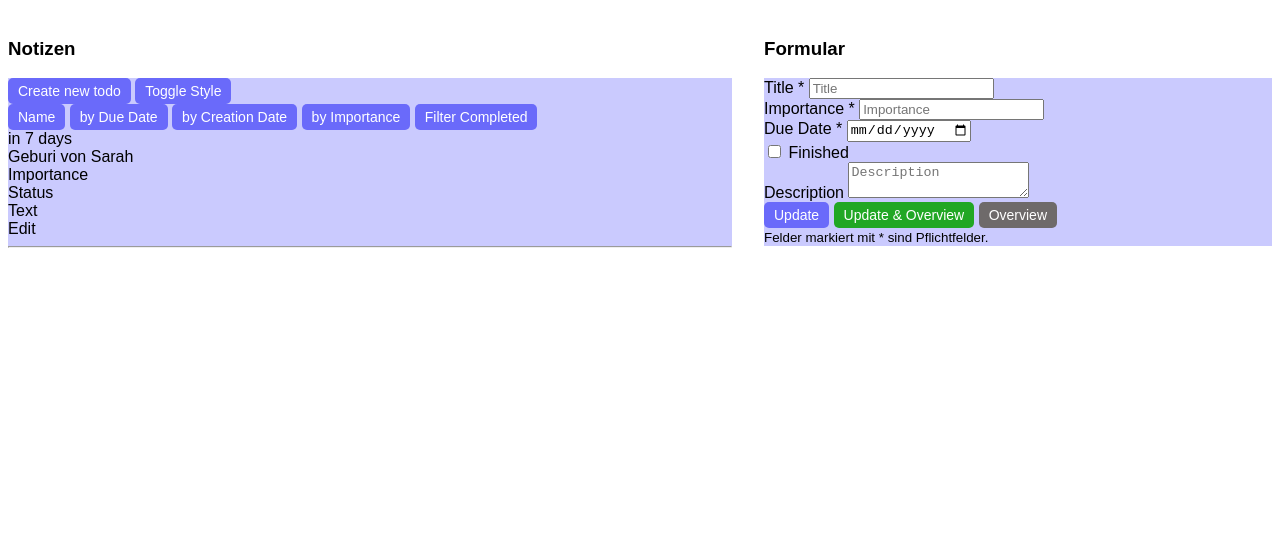
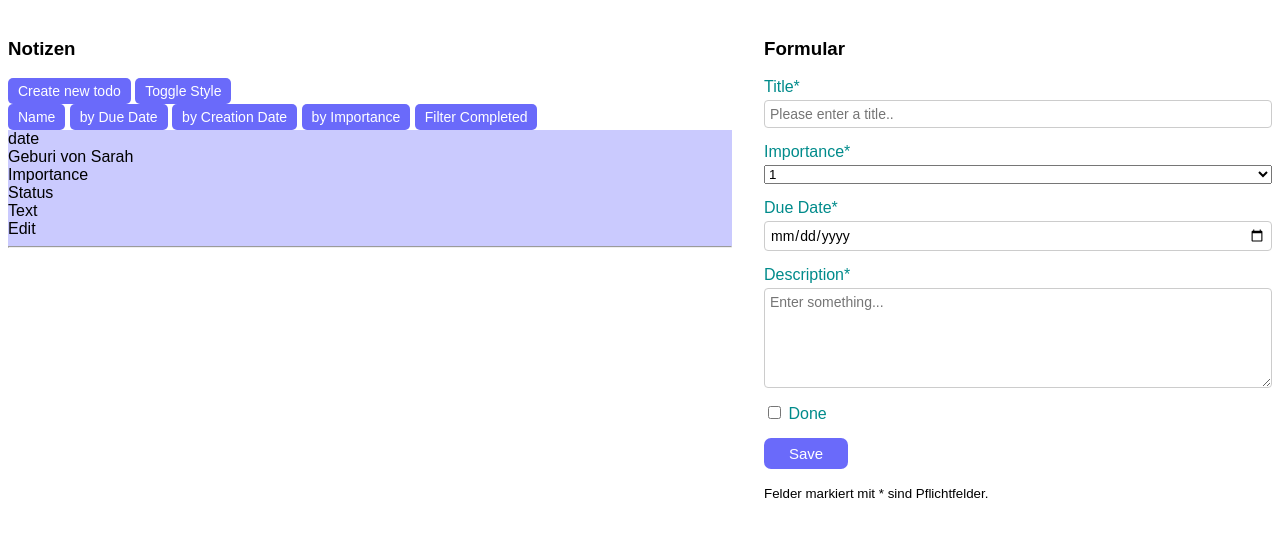
Before and after one commit to almirhodzicost/projekt-1, a website: page source/public/index.html in a window 1280 px wide. Shown: the part 61-598 px from the top of the page. Drawn offline with nearby package versions, Linux system fonts and the light colour scheme.

Commit message:
Some fixes, added form css

```diff
--- a/package.json
+++ b/package.json
@@ -1,7 +1,7 @@
 {
   "name": "cas-fee-projekt-1-starter-template",
   "version": "1.0.0",
-  "description": "Testat template",
+  "description": "Note App",
   "main": "public/scripts/main.js",
   "type": "module",
   "scripts": {
@@ -12,7 +12,7 @@
     "eslint": "eslint \"**/*.js\"",
     "all": "npm run stylelint && npm run w3c  && npm run eslint  && node -e \"console.log('npm run all completed')\""
   },
-  "author": "Michael Gfeller",
+  "author": "Almir Hodzic",
   "license": "ISC",
   "devDependencies": {
     "@typescript-eslint/eslint-plugin": "^5.59.1",
--- a/source/public/index.html
+++ b/source/public/index.html
@@ -7,33 +7,35 @@
   <script src="./scripts/index.js" type="module"></script>
   <script src="https://cdnjs.cloudflare.com/ajax/libs/moment.js/2.29.4/moment.min.js"></script>
   <link rel="stylesheet" href="./styles/index.css">
-  <link rel="stylesheet" href="./styles/flexbox.css">
   <link rel="icon" type="image/x-icon" href="./images/favicon.png">
 </head>
 <body>
 <h1>Note App</h1>
 
 <div class="row">
-  <!-- Ausgabe Start -->
+
     <div class="col-xs-12 col-sm-7">
       <h3>Notizen</h3>
 
-      <div class="box bg-style">
+      <div id="ToolBar">
+        <div>
           <input type="button" class="btn btn-primary" name="button_create" value="Create new todo">
           <input type="button" class="btn btn-primary" name="button_style" value="Toggle Style">
         </div>
-
-      <div class="box bg-style">
+        <div>
           <input type="button" class="btn btn-primary" name="button_sortByName" value="Name">
           <input type="button" class="btn btn-primary" name="button_sortByDueDate" value="by Due Date">
           <input type="button" class="btn btn-primary" name="button_sortByCreationDate" value="by Creation Date">
           <input type="button" class="btn btn-primary" name="button_sortByImportance" value="by Importance">
           <input type="button" class="btn btn-primary" name="button_sortFilterCompleted" value="Filter Completed">
         </div>
+      </div>
 
-      <div class="box bg-style">
-        <div class="notice">
-          <div class="date">in 7 days</div>
+
+      <div class="bg-style" id="ToDoBox">
+
+          <div class="todo">
+            <div class="date">date</div>
             <div class="title">Geburi von Sarah</div>
             <div class="importance">Importance</div>
             <div class="status">Status</div>
@@ -41,52 +43,65 @@
             <div class="action">Edit</div>
             <hr>
           </div>
+
       </div>
+
     </div>
-  <!-- Ausgabe Ende -->
 
-  <!-- Formular Start -->
     <div class="col-xs-12 col-sm-5">
       <h3>Formular</h3>
-      <div class="box bg-style">
+      <div>
+
+        <div class="form-container">
           <form>
+            <!--Input Title-->
             <div class="form-group">
-            <label>Title *</label>
-            <input type="text" class="form-control" name="title" placeholder="Title" required="required">
+              <label for="title">Title*</label>
+              <input type="text" id="title" name="title" placeholder="Please enter a title.."  required>
             </div>
 
+            <!--Input Importance-->
             <div class="form-group">
-            <label>Importance *</label>
-            <input type="text" class="form-control" name="importance" placeholder="Importance" required="required">
+              <label for="importance">Importance*</label>
+              <select name="importance" id="importance">
+                <option value="1">1</option>
+                <option value="2">2</option>
+                <option value="3">3</option>
+                <option value="4">4</option>
+                <option value="5">5</option>
+              </select>
             </div>
 
+            <!--Input Due Date-->
             <div class="form-group">
-            <label>Due Date *</label>
-            <input type="date" class="form-control form-control-sm" name="date" value="dd/mm/yyyy">
+              <label for="due-date">Due Date*</label>
+              <input type="date" id="due_date" name="due_date" required>
             </div>
 
+            <!--Input Description-->
             <div class="form-group">
-            <div class="form-check">
-              <input class="form-check-input" type="checkbox" name="finished" value="1" id="finished">
-              <label for="finished" class="form-check-label">Finished</label>
-            </div>
+              <label for="description">Description*</label>
+              <textarea id="description" name="description" placeholder="Enter something..." required></textarea>
             </div>
 
-          <div class="form-group">
-            <label>Description</label>
-            <textarea class="form-control" name="description" placeholder="Description"></textarea>
+            <!--Input Done-->
+            <div class="form-group-checkbox">
+              <input type="checkbox" id="done" name="done" class="">
+              <label for="done" class="">Done</label>
             </div>
 
-          <div class="form-group">
-            <input type="button" class="btn btn-primary" name="submit_update" value="Update">
-            <input type="button" class="btn btn-success" name="submit_updateoverview" value="Update &amp; Overview">
-            <input type="button" class="btn btn-secondary" name="submit_overview" value="Overview">
+            <div class="form-group-actions">
+              <input type="button" class="btn-xl btn-primary" name="submit_update" value="Save">
+              <!--<input type="button" class="btn-xl btn-success" name="submit_updateoverview" value="Update &amp; Overview">
+              <input type="button" class="btn-xl btn-secondary" name="submit_overview" value="Overview">-->
             </div>
+
             <small>Felder markiert mit * sind Pflichtfelder.</small>
           </form>
         </div>
       </div>
-  <!-- Formular Ende -->
+    </div>
+
 </div>
 
 </body>
--- a/source/public/scripts/index.js
+++ b/source/public/scripts/index.js
@@ -1 +1,28 @@
-console.log("Hello World");
+
+    /*
+    Array ToDos
+    ----------------------------------
+    */
+    const ToDos = [
+        { id:1, duedate:"2023-05-20", description:"schwimmen", priority: 1, status:"done" },
+        { id:2, duedate:"2023-05-19", description:"einkaufen", priority: 2, status:"done" },
+        { id:3, duedate:"2023-05-15", description:"lernen", priority: 3, status:"done" },
+        { id:4, duedate:"2023-05-13", description:"singen", priority: 4, status:"done" },
+        { id:5, duedate:"2023-05-13", description:"spazieren", priority: 4, status:"done" }
+    ];
+
+
+    /*
+    Theme Switcher
+    ----------------------------------
+     */
+    const themeSwitcher = document.getElementById("theme-toggler");
+
+
+    /*
+    Theme Toggle Event Listener
+    ----------------------------------
+     */
+    themeSwitcher.addEventListener("click", () => {
+        document.body.classList.toggle("dark-theme");
+    });
--- /dev/null
+++ b/source/public/styles/form.css
@@ -0,0 +1,88 @@
+.form-container {
+    display: flex;
+    flex-direction: column;
+}
+
+.form-group {
+    display: flex;
+    flex-direction: column;
+    margin-bottom: 15px;
+}
+
+.form-group-checkbox {
+    margin-bottom: 15px;
+}
+
+.form-group-actions {
+    margin-bottom: 15px;
+}
+
+.form-group > label,
+.form-group-checkbox > label {
+    font-weight: normal;
+    margin-bottom: 0.25em;
+    color: darkcyan;
+}
+
+.form-group input[type="text"],
+.form-group input[type="date"],
+.form-group textarea {
+    padding: 5px;
+    border: 1px solid #ccc;
+    border-radius: 4px;
+    font-size: 14px;
+    font-family: Arial, Helvetica, sans-serif;
+}
+
+.form-group textarea {
+    resize: vertical;
+    min-height: 100px;
+}
+
+.form-group input[type="checkbox"] {
+    margin-top: 5px;
+}
+
+.btn {
+    font-size: 14px;
+    padding: 5px 10px;
+    border: none;
+    border-radius: 5px;
+    cursor: default !important;
+}
+
+.btn-xl {
+    font-size: 15px;
+    padding: 7px 25px;
+    border: none;
+    border-radius: 7px;
+    cursor: default !important;
+}
+
+.btn-primary {
+    background-color: rgb(106, 106, 250);
+    color: white;
+}
+
+.btn-success {
+    background-color: rgb(33, 167, 36);
+    color: white;
+}
+
+.btn-danger {
+    background-color: rgb(225, 18, 18);
+    color: white;
+}
+
+.btn-secondary {
+    background-color: rgb(110, 106, 106);
+    color: white;
+}
+
+.btn:hover {
+    background-image: linear-gradient(rgb(0 0 0/15%) 0 0);
+}
+
+.submit-button {
+    margin-top: 15px;
+}
--- a/source/public/styles/index.css
+++ b/source/public/styles/index.css
@@ -1,6 +1,9 @@
+@import "flexbox.css";
+@import "form.css";
 * {
     box-sizing: border-box;
 }
+
 html {
     font-family: Arial, Helvetica, sans-serif;
     font-size: 16px;
@@ -10,35 +13,3 @@ html {
 .bg-style {
     background-color: rgb(202, 202, 254);
 }
-
-.btn {
-    font-size: 14px;
-    padding: 5px 10px;
-    border: none;
-    border-radius: 5px;
-    cursor: default !important;
-}
-
-.btn.btn-primary {
-    background-color: rgb(106, 106, 250);
-    color: white;
-}
-
-.btn.btn-success {
-    background-color: rgb(33, 167, 36);
-    color: white;
-}
-
-.btn.btn-danger {
-    background-color: rgb(225, 18, 18);
-    color: white;
-}
-
-.btn.btn-secondary {
-    background-color: rgb(110, 106, 106);
-    color: white;
-}
-
-.btn:hover {
-    background-image: linear-gradient(rgb(0 0 0/15%) 0 0);
-  }
```
Also changed, not shown: .eslintrc.cjs, screenshot/newentry.png (added), screenshot/newentry_dark.png (added), screenshot/overview.png (added), screenshot/overview_dark.png (added). Lines whose indentation alone changed are shown as unchanged.
